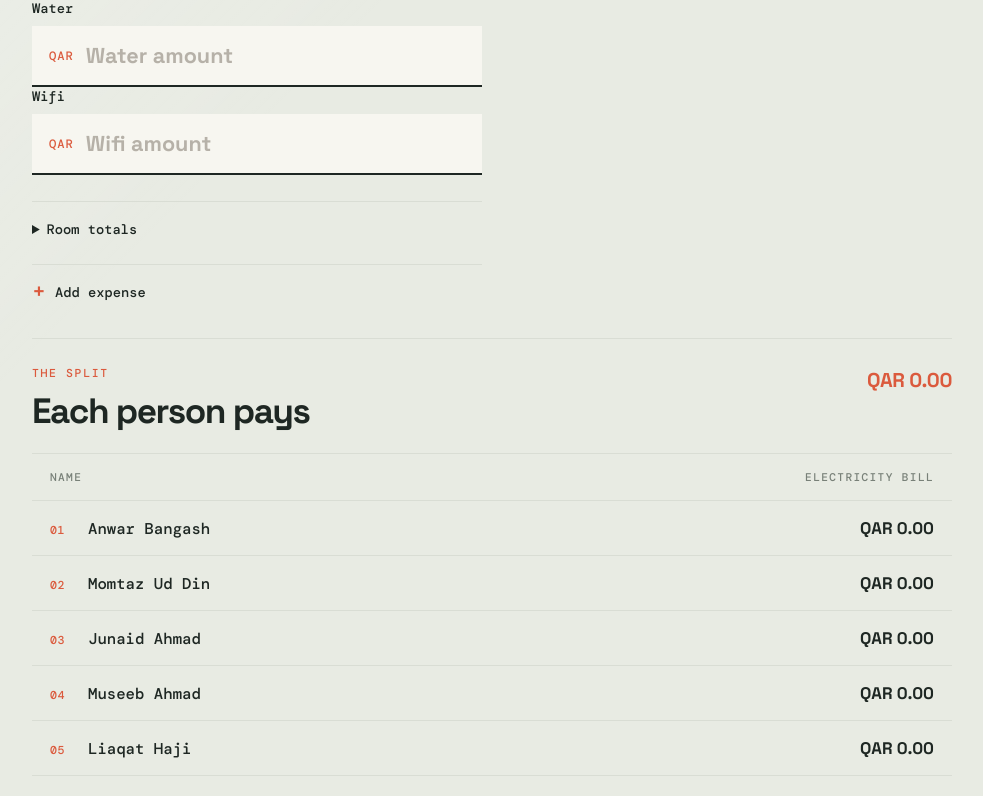
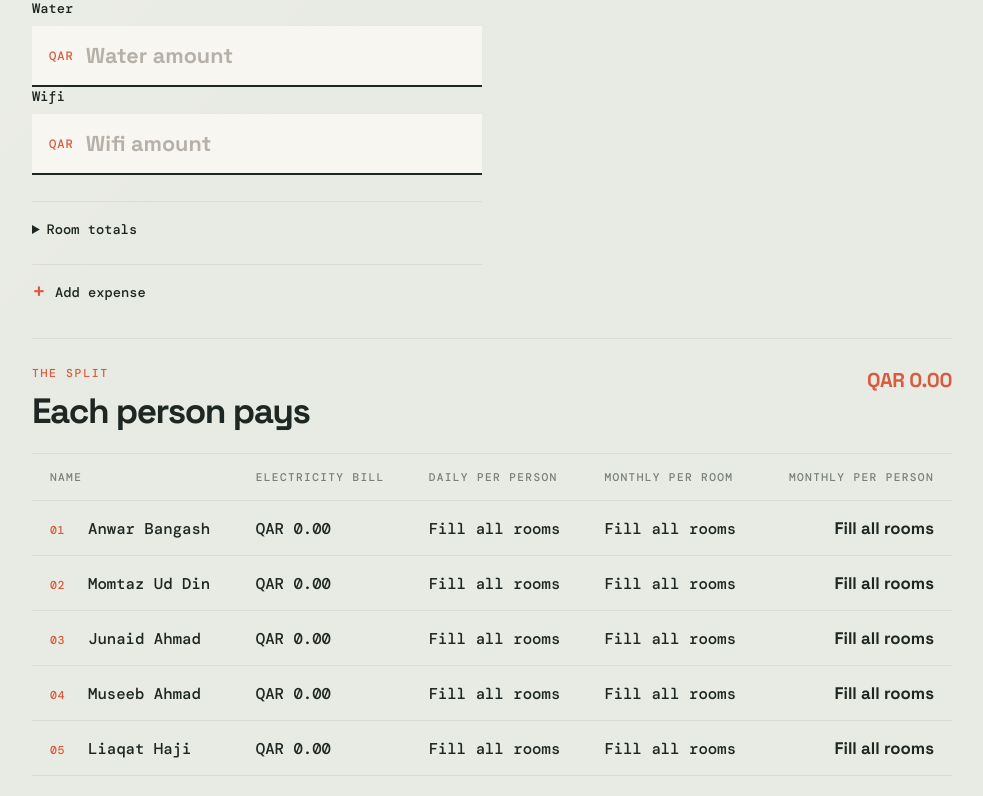
Before and after one commit to fazalhadi26/qatar-rent-project, a React (Vite) app: page / in a window 1280 px wide. Shown: the part 720-1516 px from the top of the page, without its empty margins (148-1131 px from the left). Built offline with nearby package versions, Linux system fonts and the light colour scheme.

Commit message:
first-commit

```diff
--- a/src/App.tsx
+++ b/src/App.tsx
@@ -218,6 +218,9 @@ function App() {
               <tr>
                 <th scope="col">Name</th>
                 <th scope="col">Electricity Bill</th>
+                <th scope="col">Daily per person</th>
+                <th scope="col">Monthly per room</th>
+                <th scope="col">Monthly per person</th>
               </tr>
             </thead>
             <tbody>
@@ -225,6 +228,9 @@ function App() {
                 <tr key={resident}>
                   <td><span className="row-number">0{index + 1}</span>{resident}</td>
                   <td>QAR {formatAmount(individualShare)}</td>
+                  <td>{allRoomsFilled ? `QAR ${formatAmount(dailyPerPerson)}` : 'Fill all rooms'}</td>
+                  <td>{allRoomsFilled ? `QAR ${formatAmount((Number(roomPeople[index]) || 0) * monthlyPerPerson)}` : 'Fill all rooms'}</td>
+                  <td>{allRoomsFilled ? `QAR ${formatAmount(monthlyPerPerson)}` : 'Fill all rooms'}</td>
                 </tr>
               ))}
             </tbody>
```
